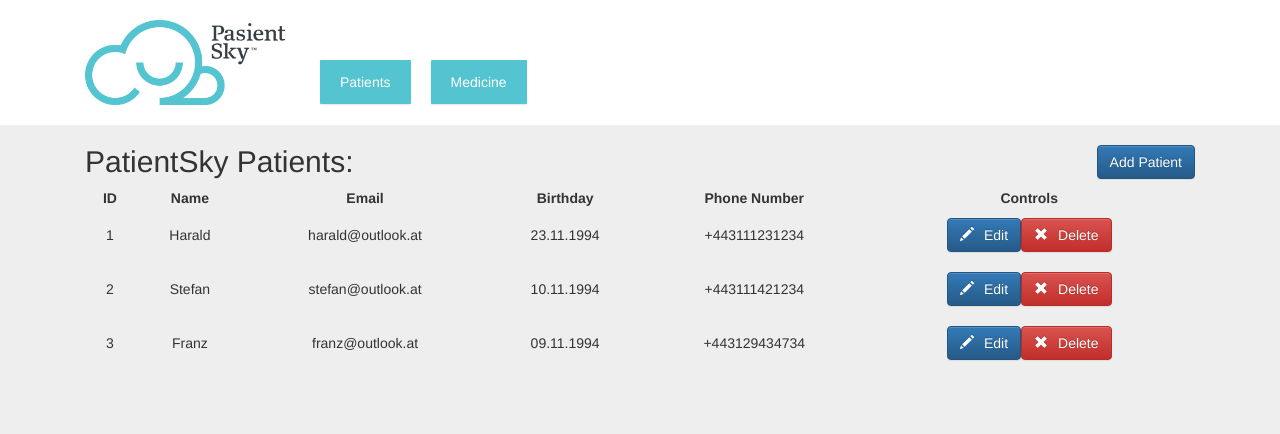
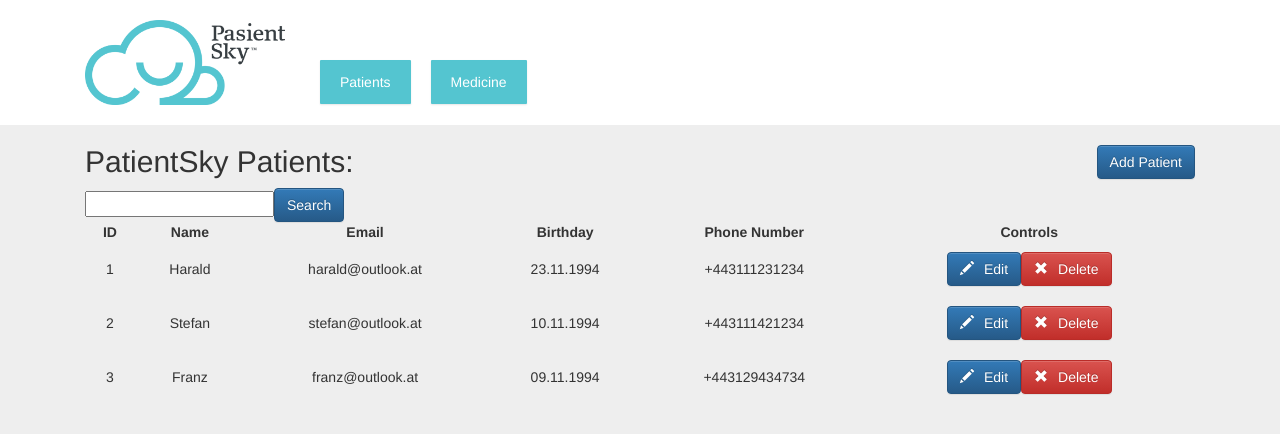
Before and after one commit to viennaoperator/react-patient-app, a React (Create React App) app: page /patients in a window 1280 px wide. Shown: the top 434 px of the page. Built offline with nearby package versions, Linux system fonts and the light colour scheme.

Commit message:
search fix

```diff
--- a/src/components/App.js
+++ b/src/components/App.js
@@ -31,10 +31,8 @@ export class App extends Component {
             <div className="App">
                 <Button bsStyle="success">Add Patient</Button>
                 <h2>PatientSky Patients:</h2>
-                <Form>
-                    <SearchInput placeholder='search for patient..'/>
-                    <PatientModal toggleModal={this.toggleModal} showModal={this.state.showModal}/>
-                </Form>
+                <SearchInput placeholder='search for patient..'/>
+                <PatientModal toggleModal={this.toggleModal} showModal={this.state.showModal}/>
                 <table>
                     <thead>
                     <tr>
--- a/src/components/PatientList.js
+++ b/src/components/PatientList.js
@@ -1,10 +1,22 @@
 import React from 'react'
 import PropTypes from 'prop-types'
 import Patient from './Patient'
+import SearchInput from "./SearchInput";
 
-const PatientList = ({patients,deletePatient}) => (
+var searchFunction = (patients, SearchTerm) => {
+    console.log('searchFunction' + SearchTerm);
+    console.log(patients);
+
+    patients = patients.filter((patient) =>
+        patient.name.toUpperCase().includes(SearchTerm.toUpperCase()))
+
+    return patients
+}
+
+const PatientList = ({patients, deletePatient}) => (
     <div>
         <h2>PatientSky Patients:</h2>
+        <SearchInput onClickFunction={searchFunction.bind(null, patients)}/>
         <table id="patient-list">
             <thead>
             <tr>
--- /dev/null
+++ b/src/components/PatientListWithSearch.js
@@ -0,0 +1,52 @@
+import React, { Component } from 'react';
+import SearchInput from "./SearchInput";
+import Patient from './Patient';
+
+export class PatientListWithSearch extends Component {
+
+    constructor(props){
+        super(props);
+        this.searchFunction = this.searchFunction.bind(this);
+        this.state = {
+            patients : props.patients,
+            shownPatients: props.patients
+        };
+    }
+
+    searchFunction = (SearchTerm) => {
+        console.log('searchFunction' + SearchTerm);
+        this.setState({
+            patients : this.props.patients,
+            shownPatients:  this.state.patients.filter((patient) =>
+                patient.name.toUpperCase().includes(SearchTerm.toUpperCase()))
+        })
+    }
+
+    render() {
+        return (
+            <div>
+                <h2>PatientSky Patients:</h2>
+                <SearchInput onClickFunction={this.searchFunction}/>
+                <table id="patient-list">
+                    <thead>
+                    <tr>
+                        <th>ID</th>
+                        <th>Name</th>
+                        <th>Email</th>
+                        <th>Birthday</th>
+                        <th>Phone Number</th>
+                        <th>Controls</th>
+                    </tr>
+                    </thead>
+                    <tbody>
+                    {this.state.shownPatients.map(patient => (
+                        <Patient key={patient.id} {...patient} deletePatient={this.props.deletePatient}/>
+                    ))}
+                    </tbody>
+                </table>
+            </div>
+        )
+    }
+}
+
+export default PatientListWithSearch
--- a/src/components/SearchInput.js
+++ b/src/components/SearchInput.js
@@ -1,5 +1,5 @@
 import React, { Component } from 'react';
-import { Button } from 'react-bootstrap'
+import { Button, Form } from 'react-bootstrap'
 
 export class SearchInput extends Component {
     constructor(){
@@ -26,8 +26,10 @@ export class SearchInput extends Component {
     render() {
         return (
             <div>
-                <input placeholder={this.props.placeholder} onChange={this.handleChange}></input>
-                <Button bsStyle="primary" onClick={this.submitHandler}>Search</Button>
+                <Form onSubmit={(e) => {this.submitHandler(); e.preventDefault();}}>
+                    <input placeholder={this.props.placeholder} onChange={this.handleChange}></input>
+                    <Button bsStyle="primary" onClick={this.submitHandler}>Search</Button>
+                </Form>
             </div>
         )
     }
--- a/src/containers/VisiblePatientList.js
+++ b/src/containers/VisiblePatientList.js
@@ -1,6 +1,7 @@
 import { connect } from 'react-redux'
 import PatientList from '../components/PatientList'
 import {deletePatient} from '../actions/patient'
+import {PatientListWithSearch} from "../components/PatientListWithSearch"
 
 const mapStateToProps = state => {
     return {
@@ -19,6 +20,6 @@ const mapDispatchToProps = dispatch => {
 const VisiblePatientList = connect(
     mapStateToProps,
     mapDispatchToProps
-)(PatientList)
+)(PatientListWithSearch)
 
 export default VisiblePatientList
```
Also changed, not shown: src/index.js (line endings or trailing spaces).
